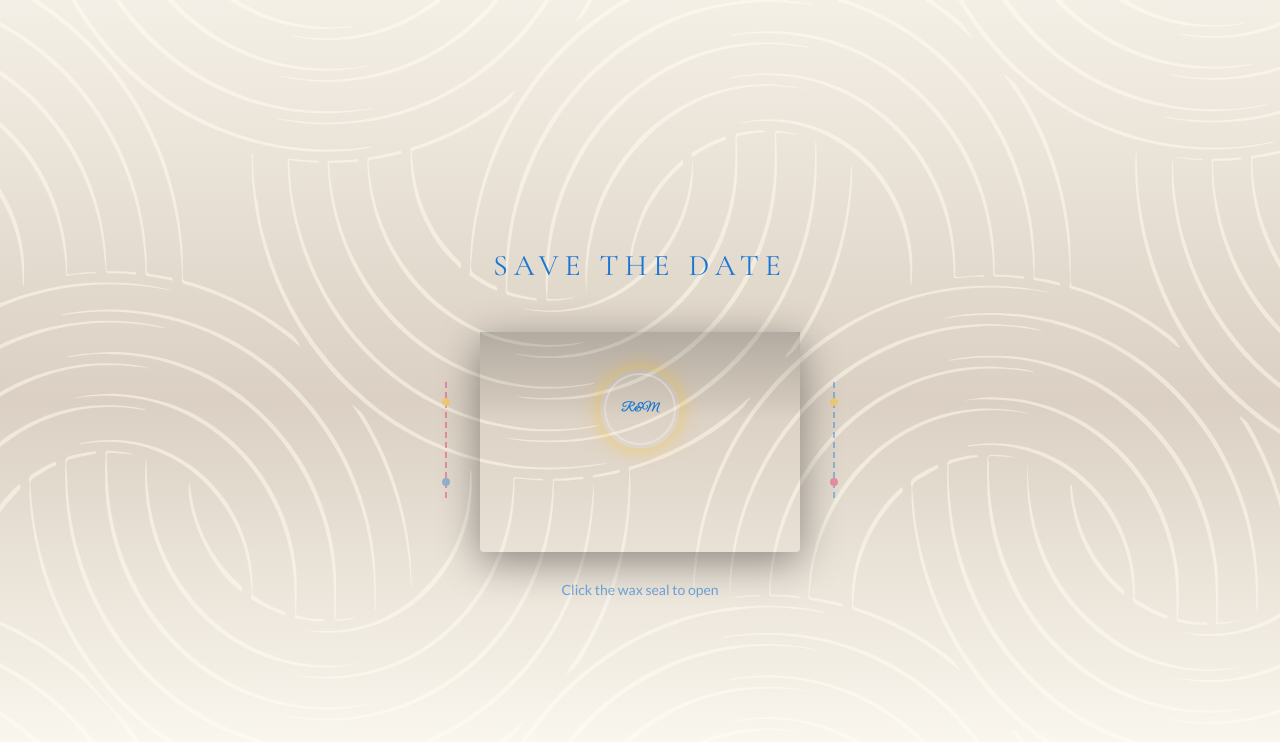
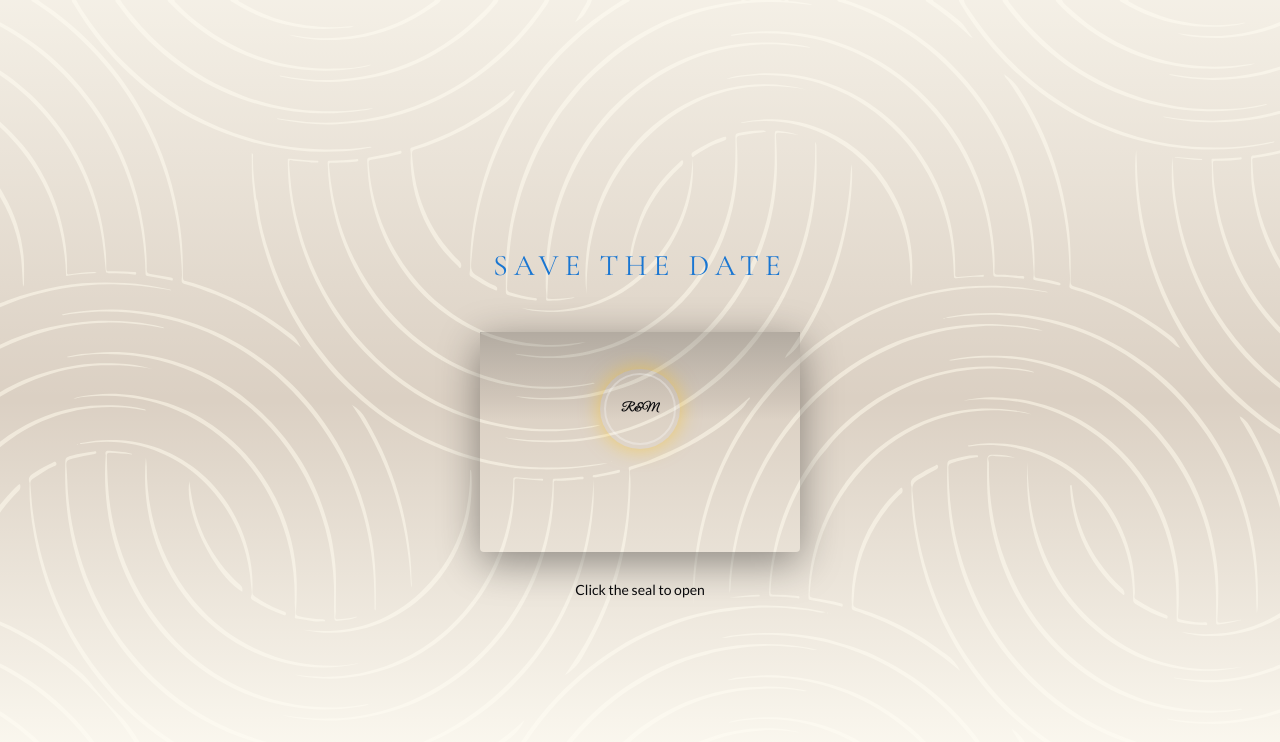
Before and after one commit to dinalediseko/RM-Union-React, a React (Vite) app: page / in a window 1280 px wide. Shown: the top 742 px of the page. Built offline with nearby package versions, Linux system fonts and the light colour scheme.

Commit message:
Update Colours Envelope.tsx

```diff
--- a/src/sections/Envelope.tsx
+++ b/src/sections/Envelope.tsx
@@ -52,7 +52,7 @@ export default function Envelope({ isOpen, onOpen }: EnvelopeProps) {
             onKeyDown={(e) => e.key === 'Enter' && handleSealClick()}
             aria-label="Open invitation"
           >
-            <span className="text-sepedi-blue text-xs font-script font-bold tracking-wider uppercase">
+            <span className="text-maroon text-xs font-script font-bold tracking-wider uppercase">
               R&M
             </span>
           </div>
@@ -60,22 +60,22 @@ export default function Envelope({ isOpen, onOpen }: EnvelopeProps) {
 
         {/* Invitation Preview (visible when opening) */}
         <div
-          className={`absolute top-1/2 left-1/2 -translate-x-1/2 -translate-y-1/2 w-[260px] h-[160px] bg-sepedi-cream rounded-lg shadow-lg transition-all duration-700 ${
+          className={`absolute top-1/2 left-1/2 -translate-x-1/2 -translate-y-1/2 w-[260px] h-[160px] bg-cream rounded-lg shadow-lg transition-all duration-700 ${
             isOpen ? 'opacity-100 -translate-y-[80%]' : 'opacity-0 translate-y-0'
           }`}
           style={{
             transitionTimingFunction: 'cubic-bezier(0.4, 0, 0.2, 1)'
           }}
         >
-          <div className="w-full h-full flex flex-col items-center justify-center p-4 border-2 border-sepedi-pink/30 rounded-lg">
-            <span className="font-script text-2xl text-sepedi-blue">Ramy</span>
-            <span className="font-script text-xl text-sepedi-pink">&</span>
-            <span className="font-script text-2xl text-sepedi-blue">Mamphara</span>
+          <div className="w-full h-full flex flex-col items-center justify-center p-4 border-2 border-marooon/30 rounded-lg">
+            <span className="font-script text-2xl text-cream-dark">Ramy</span>
+            <span className="font-script text-xl text-cream-dark">&</span>
+            <span className="font-script text-2xl text-cream-dark">Mamphara</span>
           </div>
         </div>
       </div>
 
-      {/* Decorative elements around envelope - Sepedi themed */}
+      {/* Decorative elements around envelope - Sepedi themed
       <div className="absolute -left-16 top-1/2 -translate-y-1/2 opacity-40">
         <svg width="60" height="120" viewBox="0 0 60 120" fill="none">
           <path
@@ -101,11 +101,12 @@ export default function Envelope({ isOpen, onOpen }: EnvelopeProps) {
           <circle cx="30" cy="100" r="4" fill="#E91E63" />
         </svg>
       </div>
+      */}
 
       {/* Hint text */}
       {!isOpen && (
-        <p className="absolute -bottom-12 left-1/2 -translate-x-1/2 text-sepedi-blue/60 text-sm font-sans whitespace-nowrap">
-          Click the wax seal to open
+        <p className="absolute -bottom-12 left-1/2 -translate-x-1/2 text-maroon/60 text-sm font-sans whitespace-nowrap">
+          Click the seal to open
         </p>
       )}
     </div>
```
